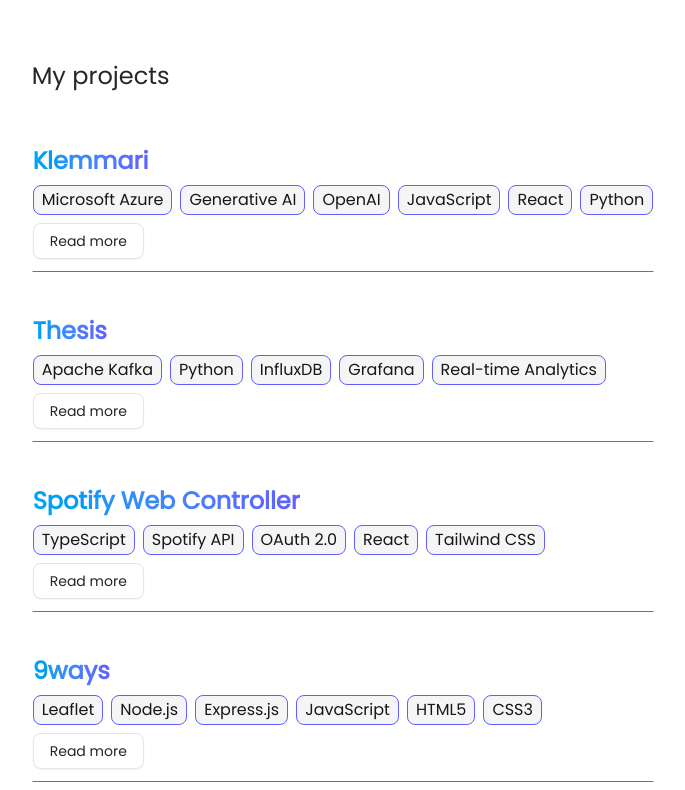
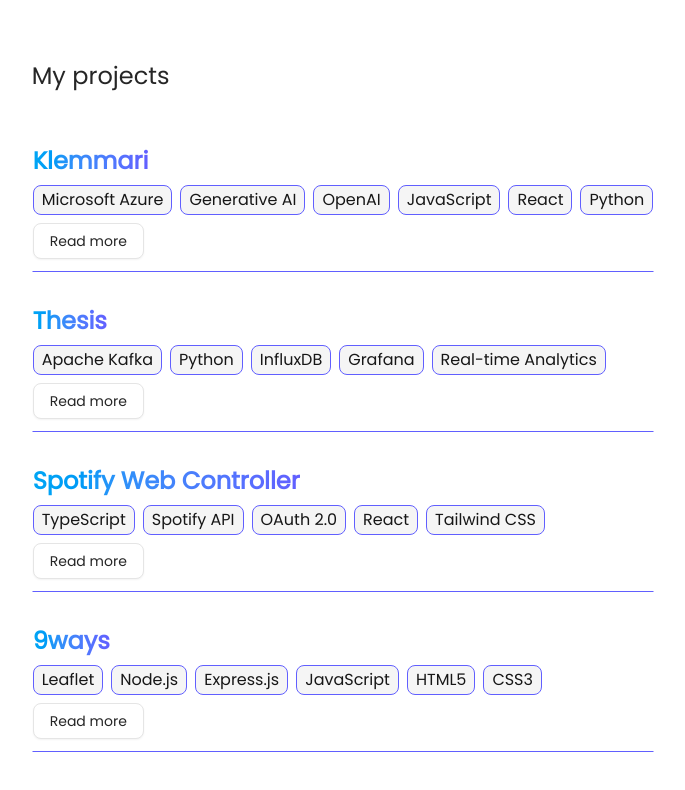
Before and after one commit to otsosaarinen/portfolio_v2, a Next.js app: page /projects in a window 1280 px wide. Shown: the top 790 px of the page, without its empty margins (297-982 px from the left). Built offline with nearby package versions, Linux system fonts and the light colour scheme.

Commit message:
adjust gap

```diff
--- a/app/projects/page.tsx
+++ b/app/projects/page.tsx
@@ -89,7 +89,7 @@
             <div className="my-10 flex flex-col items-start gap-10">
                 <div className="text-2xl font-medium">My projects</div>
 
-                <div className="flex flex-col flex-wrap gap-7.5">
+                <div className="flex flex-col gap-5">
                     {Object.entries(projects).map(
                         ([projectKey, projectArray]) => (
                             <div
```
